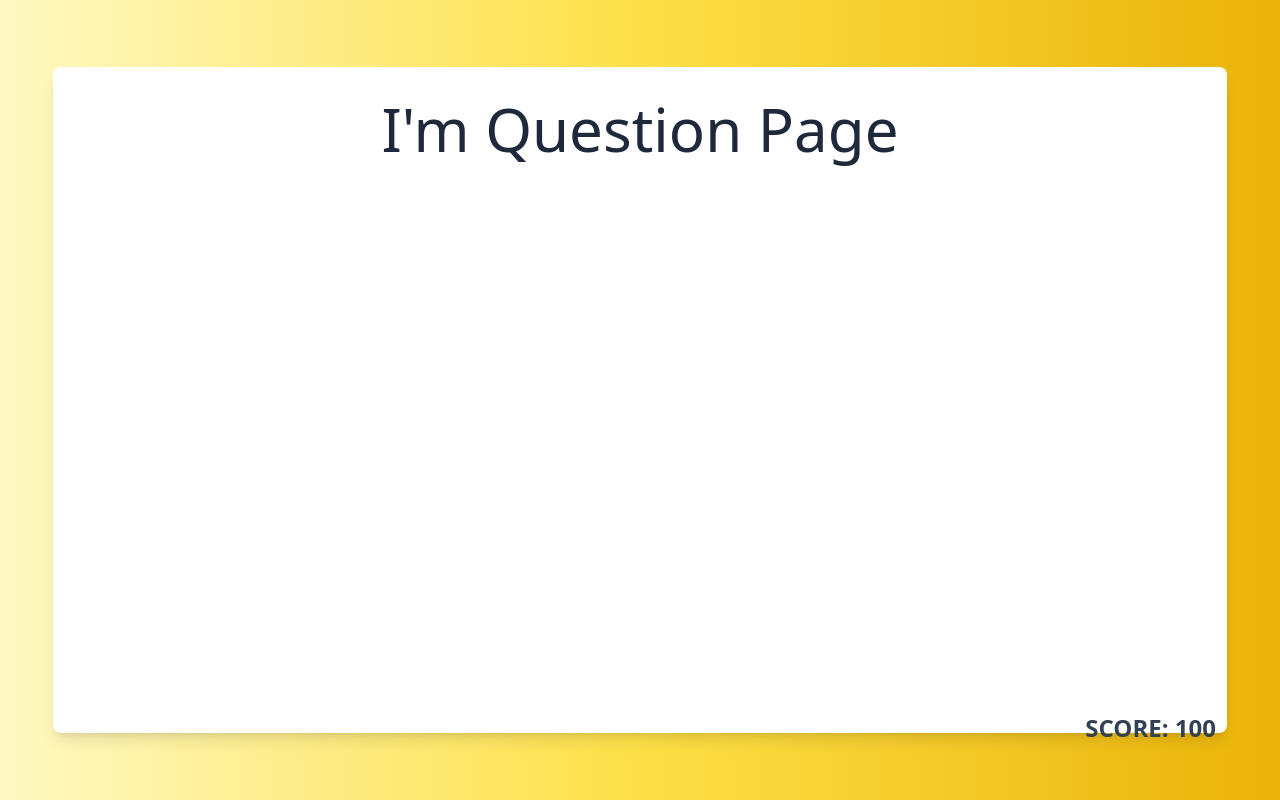
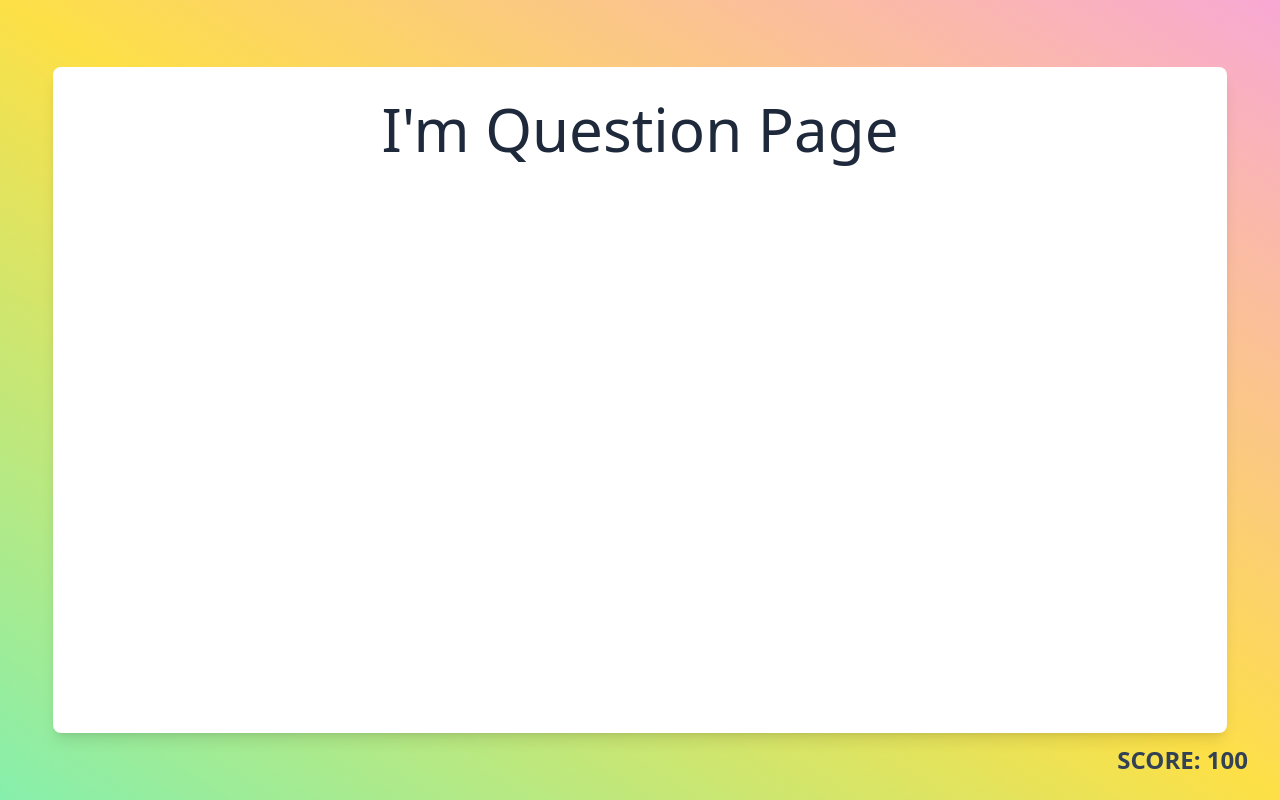
Before and after one commit to RogerAgu/triviantastic, a Vue app: page /question/category/1 in a window 1280 px wide. Built offline with nearby package versions, Linux system fonts and the light colour scheme.

Commit message:
refactor a little bit

```diff
--- a/src/App.vue
+++ b/src/App.vue
@@ -1,24 +1,7 @@
 <script setup>
+import MainLayout from "@/components/MainLayout.vue";
 </script>
 
 <template>
-  <main>
-    <div class="card">
-       <RouterView />
-    </div>
-   <p class="score">Score: 100 </p>
-  </main>
-
+  <MainLayout />
 </template>
-
-<style lang="postcss" scoped>
-main{
-  @apply flex h-screen items-center justify-center bg-gradient-to-r from-yellow-100 via-yellow-300 to-yellow-500;
-  & .card{
-    @apply flex h-5/6 min-h-fit w-11/12 flex-col items-center gap-16 overflow-auto rounded-lg bg-white p-8 shadow-lg;
-  }
-}
-.score{
-   @apply absolute bottom-6 right-8 m-8 text-2xl font-bold uppercase text-slate-700;
-}
-</style>
--- /dev/null
+++ b/src/components/MainLayout.vue
@@ -0,0 +1,22 @@
+<script setup>
+import MainScore from '@/components/MainScore.vue'
+</script>
+
+<template>
+  <main>
+    <div class="card">
+      <RouterView />
+    </div>
+  </main>
+  <MainScore />
+</template>
+
+<style lang="postcss" scoped>
+main {
+  @apply flex h-screen items-center justify-center bg-gradient-to-tr from-green-300 via-yellow-300 to-pink-300;
+
+  & .card {
+    @apply flex h-5/6 min-h-fit w-11/12 flex-col items-center gap-16 overflow-auto rounded-lg bg-white p-8 shadow-lg;
+  }
+}
+</style>
--- /dev/null
+++ b/src/components/MainScore.vue
@@ -0,0 +1,9 @@
+<template>
+  <p class="score">Score: 100</p>
+</template>
+
+<style lang="postcss" scoped>
+.score {
+  @apply absolute bottom-6 right-8 text-2xl font-bold uppercase text-slate-700;
+}
+</style>
```
